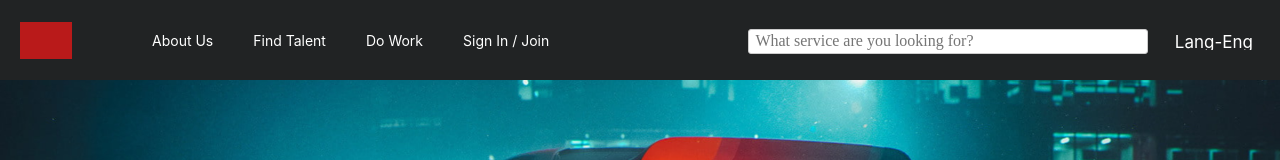
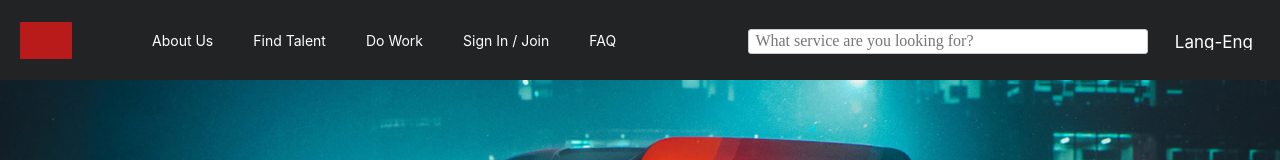
Before and after one commit to jacoboforero/TodoCar-FrontEnd, a SvelteKit app: page / in a window 1280 px wide. Shown: the top 160 px of the page. Built offline with nearby package versions, Linux system fonts and the light colour scheme.

Commit message:
Footer changes

```diff
--- a/src/Layout/Footer.svelte
+++ b/src/Layout/Footer.svelte
@@ -1,6 +1,28 @@
 <script>
 	// You can add your logic here.
 </script>
+
+<footer class="footer">
+	<div class="columns mainColumns">
+		<div class="column mainColumns">
+			<h1>About</h1>
+		</div>
+		<div class="column mainColumns">
+			<h1>Contact</h1>
+			<a href="tel:+5617061580" id="phoneNumber">561-706-1580</a>
+		</div>
+		<div class="column mainColumns">
+			<h1>Terms of Service & Privacy Policy</h1>
+		</div>
+		<div class="column rightColumn">
+			<h1 id="mainFooterTitle">TodoCar</h1>
+		</div>
+	</div>
+	<div class="bottom">
+		<p>©2023 TodoCar</p>
+		<!-- Social media links goes here -->
+	</div>
+</footer>
 
 <style>
 	.footer {
@@ -19,46 +41,26 @@
 		flex: 1;
 	}
 	.column {
-
 		flex: 1;
 		margin: 0 10px;
 	}
-    .mainColumns .column h1{
-        color:white;
+	.mainColumns .column h1 {
+		color: white;
 		font-size: 18px;
 	}
 
-#mainFooterTitle{
-
+	#mainFooterTitle {
 		font-size: 46px;
 	}
-
 
 	.bottom {
 		text-align: center;
 	}
-    .bottom p{
-        color:white;
+	.bottom p {
+		color: white;
+	}
+
+	#phone_number {
+		color: white;
 	}
 </style>
-
-  <footer class="footer">
-    <div class="columns mainColumns">
-      <div class="column mainColumns">
-        <h1>Company</h1>
-      </div>
-      <div class="column mainColumns">
-        <h1>Resources</h1>
-      </div>
-      <div class="column mainColumns">
-        <h1>Product</h1>
-      </div>
-      <div class="column rightColumn">
-        <h1 id="mainFooterTitle">TodoCar</h1>
-      </div>
-    </div>
-    <div class="bottom">
-      <p>©2023 TodoCar</p>
-      <!-- Social media links goes here -->
-    </div>
-  </footer>
--- a/src/Layout/Header.svelte
+++ b/src/Layout/Header.svelte
@@ -1,5 +1,22 @@
+<header>
+	<div class="logo" />
+	<nav>
+		<a href="#">About Us</a>
+		<a href="#">Find Talent</a>
+		<a href="#">Do Work</a>
+		<a href="#">Sign In / Join</a>
+		<a href="#">FAQ</a>
+	</nav>
+	<input class="search-bar" type="search" placeholder="What service are you looking for?" />
+	<select>
+		<option value="en">Lang-Eng</option>
+		<option value="es">Lang-Esp</option>
+		<option value="fr">Lang-Fra</option>
+		<!-- Add more options here for other languages -->
+	</select>
+</header>
+
 <style>
-
 	header {
 		display: flex;
 		justify-content: space-between;
@@ -7,8 +24,8 @@
 		box-sizing: border-box;
 		color: white;
 
-  padding-right:20px;
-  padding-left:20px;
+		padding-right: 20px;
+		padding-left: 20px;
 		box-sizing: border-box;
 		width: 100%;
 		height: 80px;
@@ -19,7 +36,8 @@
 	.logo {
 		width: 52px;
 		height: 37px;
-      background-color: #B91A1A;
+		background-color: #b91a1a;
+		border-radius: 1px;
 	}
 	nav {
 		display: flex;
@@ -33,34 +51,30 @@
 		display: flex;
 		flex-direction: column;
 		flex-shrink: 0;
-color: #FFF;
+		color: #fff;
 		font-size: 14px;
-
 	}
 	.search-bar {
 		width: 400px;
 		height: 25px;
 		flex-shrink: 0;
 		border-radius: 3px;
-color:#000;
+		color: #000;
 		text-align: left;
 		font-family: 'Times New Roman', Times, serif;
 		margin-top: 10px;
 		font-size: 16px;
 
 		margin-right: -20px;
-
-
 	}
 
-
-    select{
+	select {
 		width: 132px;
 		height: 32px;
 		appearance: none;
 		background: transparent;
 		border: none;
-  color: #FFF;
+		color: #fff;
 
 		font-size: 17px;
 		margin-right: -40px;
@@ -77,20 +91,3 @@ select:focus {
 		outline: none;
 	}
 </style>
-
-  <header>
-    <div class="logo"></div>
-    <nav>
-      <a href="#">About Us</a>
-      <a href="#">Find Talent</a>
-      <a href="#">Do Work</a>
-      <a href="#">Sign In / Join</a>
-    </nav>
-    <input class="search-bar" type="search" placeholder="What service are you looking for?">
-    <select>
-      <option value="en">Lang-Eng</option>
-      <option value="es">Lang-Esp</option>
-      <option value="fr">Lang-Fra</option>
-      <!-- Add more options here for other languages -->
-    </select>
-  </header>
```
Lines whose indentation alone changed are shown as unchanged.
